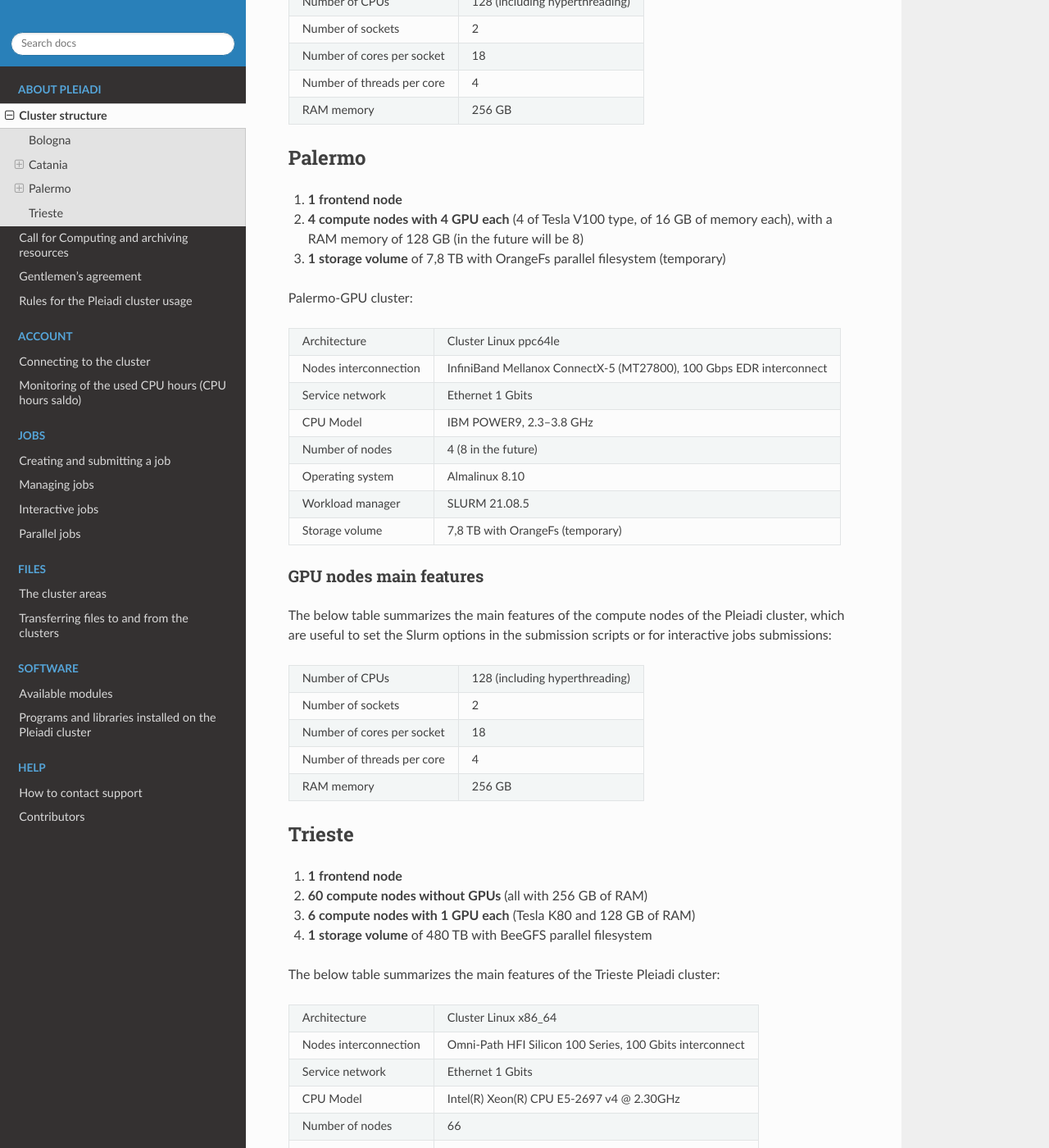
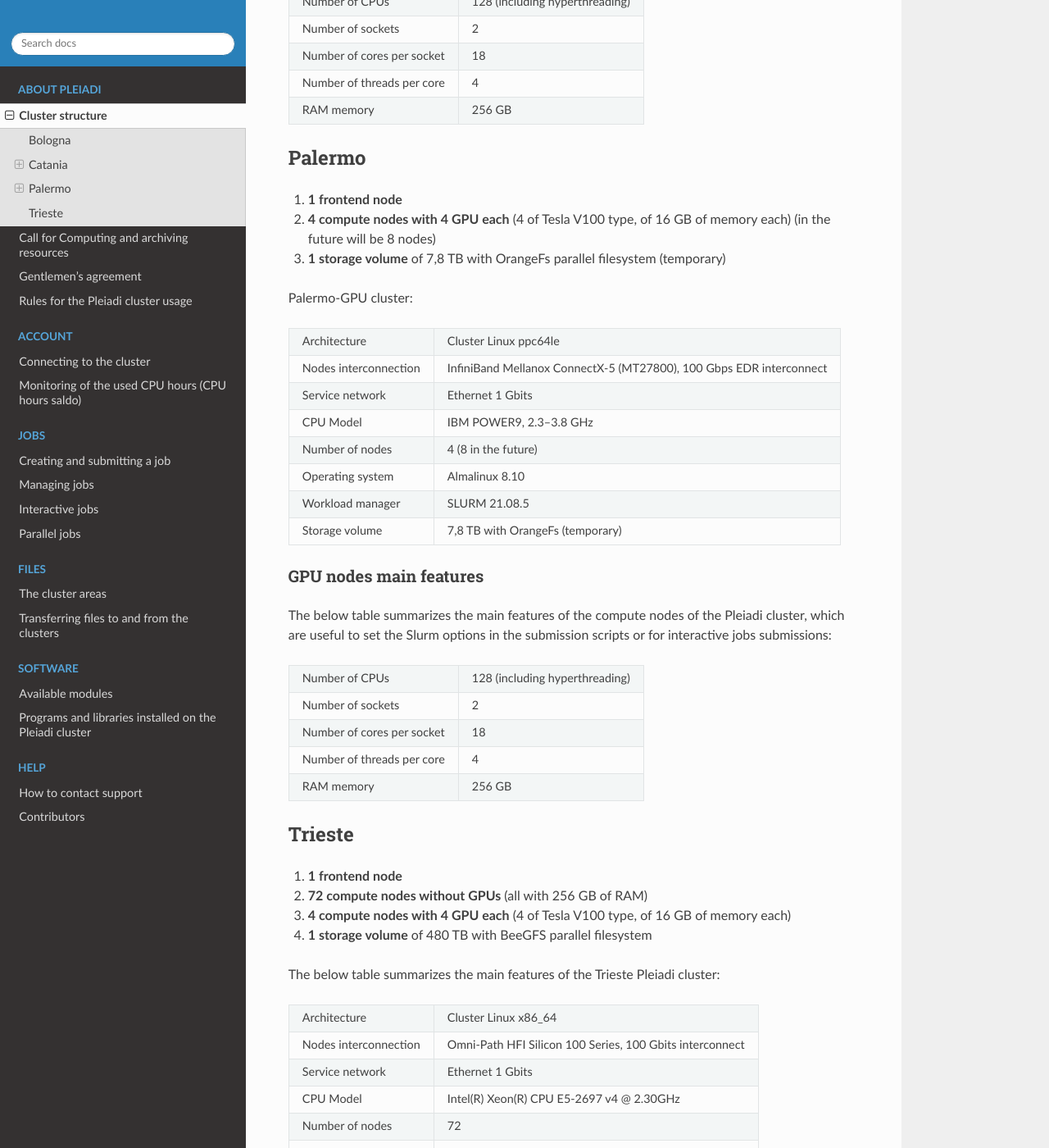
Before and after one commit to fvitello/pleiadi-doc, a Sphinx documentation site: the page built from docs/pleiadi/clusters.rst, in a window 1280 px wide and 1400 px high, scrolled down 2019 px. Shown: the whole window at 82% size. Built offline with Sphinx 7.4.7 and the Read the Docs theme 3.1.0, drawn with Linux system fonts in a browser that asks for light colours; some of the changed text lies outside the part shown.

Commit message:
Update Trieste

```diff
--- a/docs/pleiadi/clusters.rst
+++ b/docs/pleiadi/clusters.rst
@@ -118,7 +118,7 @@
 ^^^^^^^^^^^^^^^^^^^^^^
 
 #. **1 frontend node**
-#. **4 compute nodes with 4 GPU each** (4 of Tesla V100 type, of 16 GB of memory each), with a RAM memory of 128 GB (in the future will be 8)
+#. **4 compute nodes with 4 GPU each** (4 of Tesla V100 type, of 16 GB of memory each) (in the future will be 8 nodes)
 #. **1 storage volume** of 7,8 TB with OrangeFs parallel filesystem (temporary)
 
 Palermo-GPU cluster:
@@ -167,8 +167,8 @@
 ^^^^^^^^^^^^^^^^^^^^^^
 
 #. **1 frontend node**
-#. **60 compute nodes without GPUs** (all with 256 GB of RAM)
-#. **6 compute nodes with 1 GPU each** (Tesla K80 and 128 GB of RAM)
+#. **72 compute nodes without GPUs** (all with 256 GB of RAM)
+#. **4 compute nodes with 4 GPU each** (4 of Tesla V100 type, of 16 GB of memory each)
 #. **1 storage volume** of 480 TB with BeeGFS parallel filesystem
 
 The below table summarizes the main features of the Trieste Pleiadi cluster:
@@ -182,9 +182,9 @@
 +------------------------+----------------------------------------------------------+
 | CPU Model              | Intel(R) Xeon(R) CPU E5-2697 v4 @ 2.30GHz                |
 +------------------------+----------------------------------------------------------+
-| Number of nodes        | 66                                                       |
+| Number of nodes        | 72                                                       |
 +------------------------+----------------------------------------------------------+
-| Operating system       | CentOS Linux release 7.9.2009                            |
+| Operating system       | CentOS 9                                                 |
 +------------------------+----------------------------------------------------------+
 | Workload manager       | SLURM 19.05.0                                            |
 +------------------------+----------------------------------------------------------+
```
